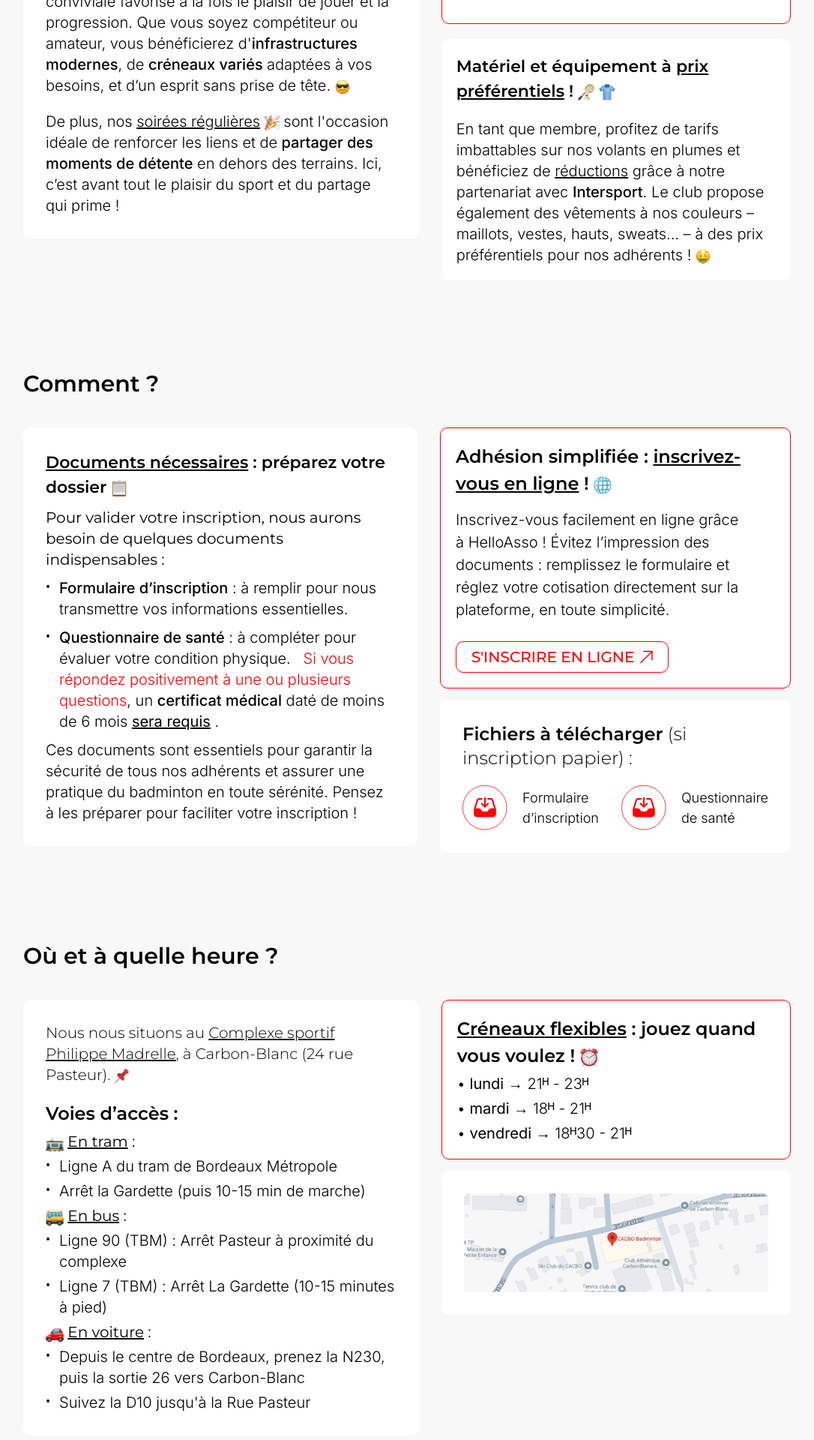
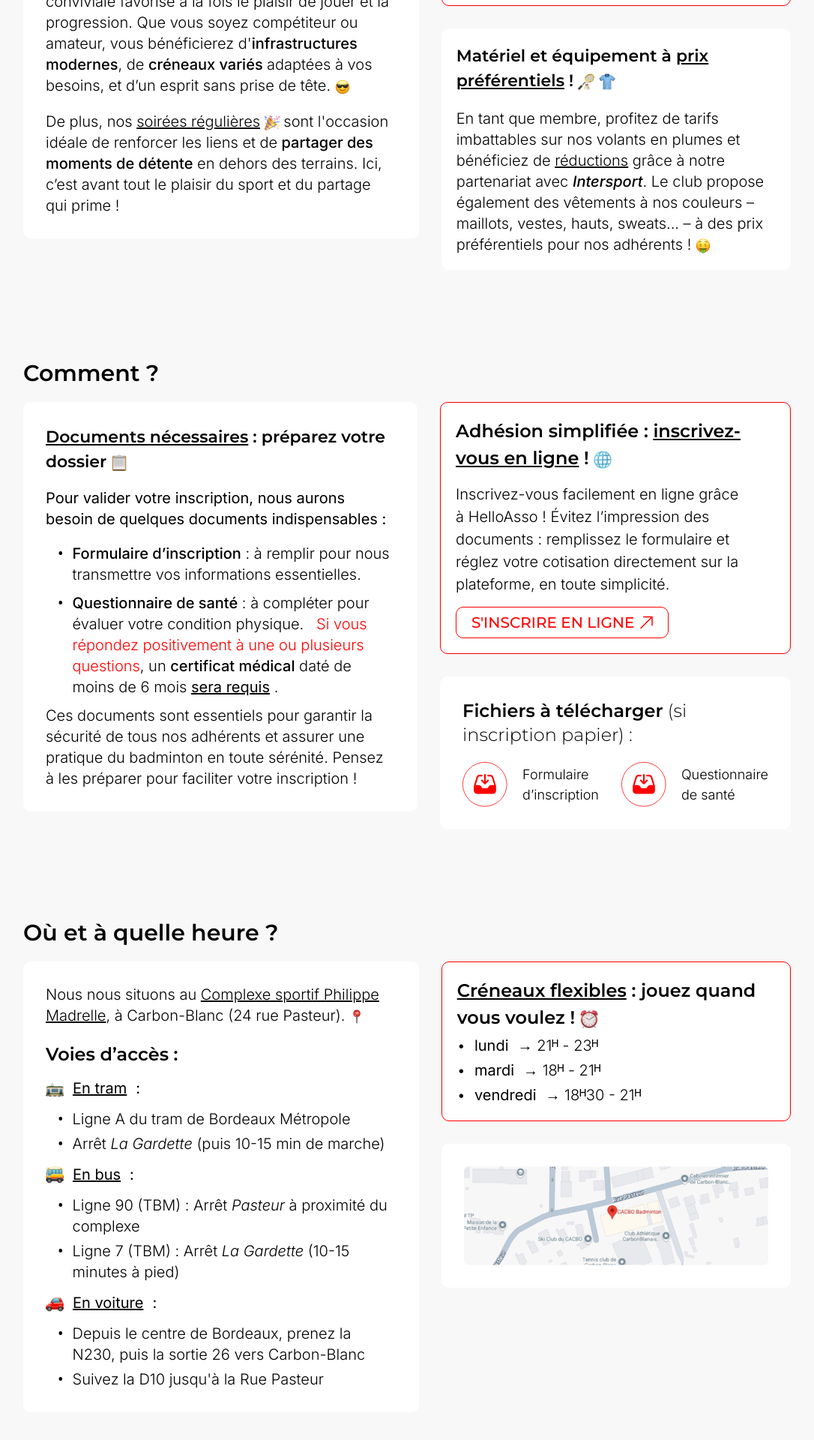
Before and after one commit to Matsuel/CACBO-Badminton, a Next.js app: page /adherer in a window 1280 px wide. Shown: the part 876-2796 px from the top of the page at 75% size, without its empty margins (97-1183 px from the left). Built offline with nearby package versions, Linux system fonts and the light colour scheme; a web font is replaced by a local one.

Commit message:
Page adherer -> Patch bugs

```diff
--- a/src/components/Creneau.tsx
+++ b/src/components/Creneau.tsx
@@ -6,7 +6,7 @@ const Creaneau = ({
     children
 }: CreaneauProps) => {
     return (
-        <p className="font-Inter font-light text-xl">
+        <p className="font-Inter font-light text-xl flex flex-row gap-3">
             • {children}
         </p>
     )
--- a/src/components/ListElement.tsx
+++ b/src/components/ListElement.tsx
@@ -7,7 +7,7 @@ const listElement = ({
     children
 }: ListElementProps) => {
     return (
-        <div className="flex flex-row gap-3">
+        <div className="flex flex-row gap-3 text-xl ml-4">
             •
             <p className="font-Inter font-light text-xl">
                 {children}
--- a/src/components/ListTitle.tsx
+++ b/src/components/ListTitle.tsx
@@ -8,7 +8,7 @@ const ListTitle = ({
     children
 }: ListTitleProps) => {
     return (
-        <h4 className="font-Montserrat font-normal text-black text-xl">
+        <h4 className="font-Inter font-normal text-black text-xl flex flex-row gap-3 my-2">
             {children}
         </h4>
     )
--- a/src/pages/adherer.tsx
+++ b/src/pages/adherer.tsx
@@ -59,9 +59,9 @@ const Adherer = () => {
                     </div>
 
                     <div
-                        className="w-[47%] h-auto flex flex-col items-start justify-start gap-[20px]">
+                        className="w-[47%] h-auto flex flex-col items-start justify-start gap-[30px]">
 
-                        <h4 className="font-Montserrat font-medium text-[32px] px-[20px] py-[20px] border-1 border-redcolor rounded-ten bg-white">
+                        <h4 className="font-Montserrat font-medium text-[32px] px-[20px] py-[20px] border-1 border-redcolor rounded-ten bg-white leading-10">
                             Profitez de <strong className="font-semibold text-redcolor">3</strong> séances d&apos;essai
                             sans engagement avant de vous inscrire !
                         </h4>
@@ -76,7 +76,7 @@ const Adherer = () => {
                             <p className="font-Inter font-light text-xl">
                                 En tant que membre, profitez de tarifs imbattables sur nos volants en plumes et
                                 bénéficiez de <span className="underline">réductions</span> grâce à notre partenariat
-                                avec <span className="font-medium">Intersport</span>. Le club propose
+                                avec <span className="font-medium italic">Intersport</span>. Le club propose
                                 également des vêtements à nos couleurs – maillots, vestes, hauts, sweats... – à des prix
                                 préférentiels pour nos adhérents ! <Emoji name="moneymouth" width={20} />
                             </p>
@@ -91,7 +91,7 @@ const Adherer = () => {
             <div className="w-[80%] h-auto flex flex-col items-start justify-start mt-[120px]">
                 <Subtitle content="Comment ?" />
 
-                <div className="w-[100%] h-auto flex flex-row items-start justify-start mt-[20px] gap-[30px]">
+                <div className="w-[100%] h-auto flex flex-row items-start justify-start gap-[30px]">
 
                     {/* Partie Gauche */}
                     <div
@@ -124,7 +124,7 @@ const Adherer = () => {
                     </div>
 
                     {/* Partie Droite */}
-                    <div className="w-[47%] h-auto flex flex-col items-start justify-start gap-[15px] mt-[20px]">
+                    <div className="w-[47%] h-auto flex flex-col items-start justify-start gap-[30px] mt-[20px]">
 
                         <div
                             className="w-[100%] h-auto flex flex-col items-start justify-start p-[20px] rounded-ten bg-white border-1 border-redcolor gap-[15px]">
@@ -132,7 +132,7 @@ const Adherer = () => {
                                 Adhésion simplifiée : <span className="underline">inscrivez-vous en ligne</span> ! <Emoji name="globmeridian" width={24} />
                             </h4>
 
-                            <p className="w-[90%] font-Inter font-light text-[20px] mb-3">
+                            <p className="w-[90%] font-Inter font-light text-[20px]">
                                 Inscrivez-vous facilement en ligne grâce à HelloAsso ! Évitez l’impression des documents
                                 :
                                 remplissez le formulaire et réglez votre cotisation directement sur la plateforme, en
@@ -178,11 +178,11 @@ const Adherer = () => {
             <div className="w-[80%] h-auto flex flex-col items-start justify-start mt-[120px]">
                 <Subtitle content="Où et à quelle heure ?" />
 
-                <div className="w-[100%] h-auto flex flex-row items-start justify-start mt-[20px] gap-[30px]">
+                <div className="w-[100%] h-auto flex flex-row items-start justify-start gap-[30px]">
                     <div
                         className="w-[53%] h-auto flex flex-col items-start justify-start mt-[20px] gap-[5px] bg-white rounded-ten p-[30px]">
 
-                        <p className="font-Montserrat font-light text-black text-xl mb-[15px]">
+                        <p className="font-Inter font-light text-black text-xl mb-[15px]">
                             Nous nous situons au <span className="underline">Complexe sportif Philippe Madrelle</span>,
                             à
                             Carbon-Blanc
@@ -195,12 +195,12 @@ const Adherer = () => {
 
                         <ListTitle><Emoji name="tram" width={24} /> <span className="underline">En tram</span> :</ListTitle>
                         <ListElement>Ligne A du tram de Bordeaux Métropole</ListElement>
-                        <ListElement>Arrêt la Gardette (puis 10-15 min de marche)</ListElement>
+                        <ListElement>Arrêt <span className="italic">La Gardette</span> (puis 10-15 min de marche)</ListElement>
 
 
                         <ListTitle><Emoji name="bus" width={24} /> <span className="underline">En bus</span> :</ListTitle>
-                        <ListElement>Ligne 90 (TBM) : Arrêt Pasteur à proximité du complexe</ListElement>
-                        <ListElement>Ligne 7 (TBM) : Arrêt La Gardette (10-15 minutes à pied)</ListElement>
+                        <ListElement>Ligne 90 (TBM) : Arrêt <span className="italic">Pasteur</span> à proximité du complexe</ListElement>
+                        <ListElement>Ligne 7 (TBM) : Arrêt <span className="italic">La Gardette</span> (10-15 minutes à pied)</ListElement>
 
 
                         <ListTitle><Emoji name="car" width={24} /> <span className="underline">En voiture</span> :</ListTitle>
@@ -211,7 +211,7 @@ const Adherer = () => {
                     </div>
 
                     {/* Partie Droite */}
-                    <div className="w-[47%] h-auto flex flex-col items-start justify-start gap-[15px] mt-[20px]">
+                    <div className="w-[47%] h-auto flex flex-col items-start justify-start gap-[30px] mt-[20px]">
 
                         <div
                             className="w-[100%] h-auto flex flex-col items-start justify-start p-[20px] rounded-ten bg-white border-1 border-redcolor gap-[5px]">
@@ -264,7 +264,7 @@ const Adherer = () => {
                     <div className="w-[47%] h-auto flex flex-col items-start justify-start gap-[20px]">
 
                         <div
-                            className="w-[100%] h-auto flex flex-col items-start justify-start gap-[20px] bg-white p-[30px] rounded-ten">
+                            className="w-[100%] h-auto flex flex-col items-start justify-start gap-[10px] bg-white p-[30px] rounded-ten">
                             <h4 className="font-Montserrat font-semibold text-[24px]">
                                 Comment offrons-nous des prix aussi bas ? <Emoji name="moneymouth" width={24} />
                             </h4>
```
Also changed, not shown: src/assets/emojis/pin.svg.
